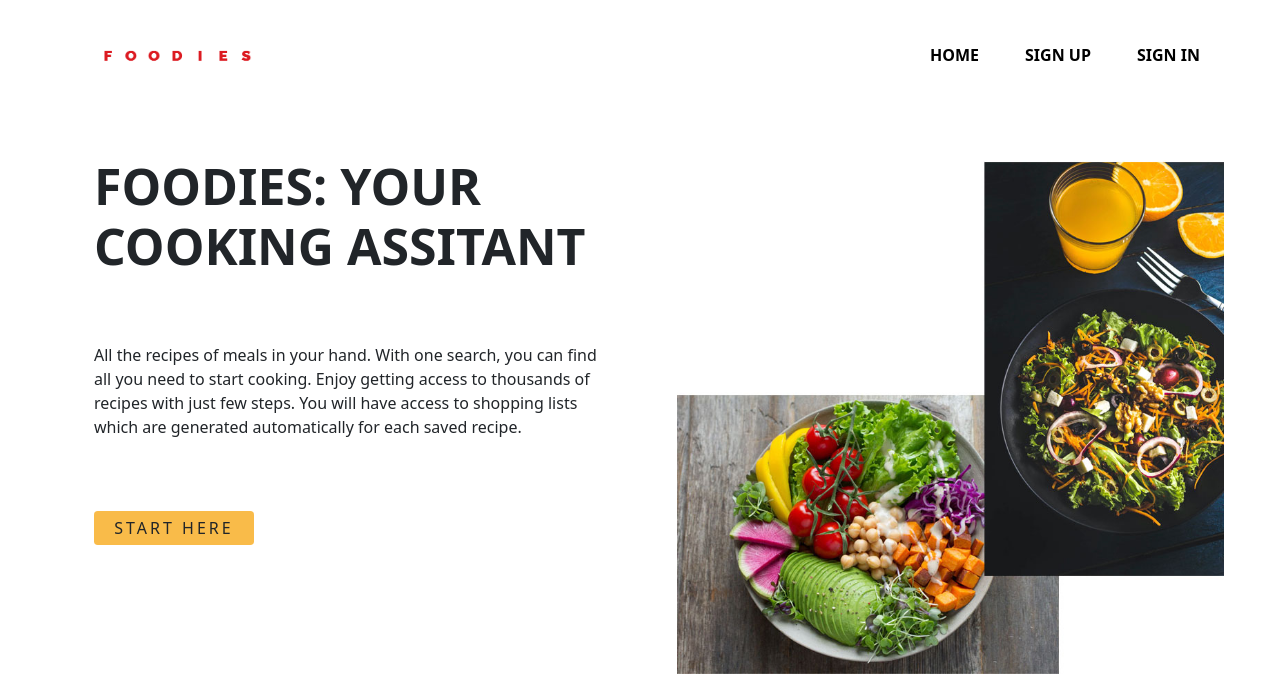
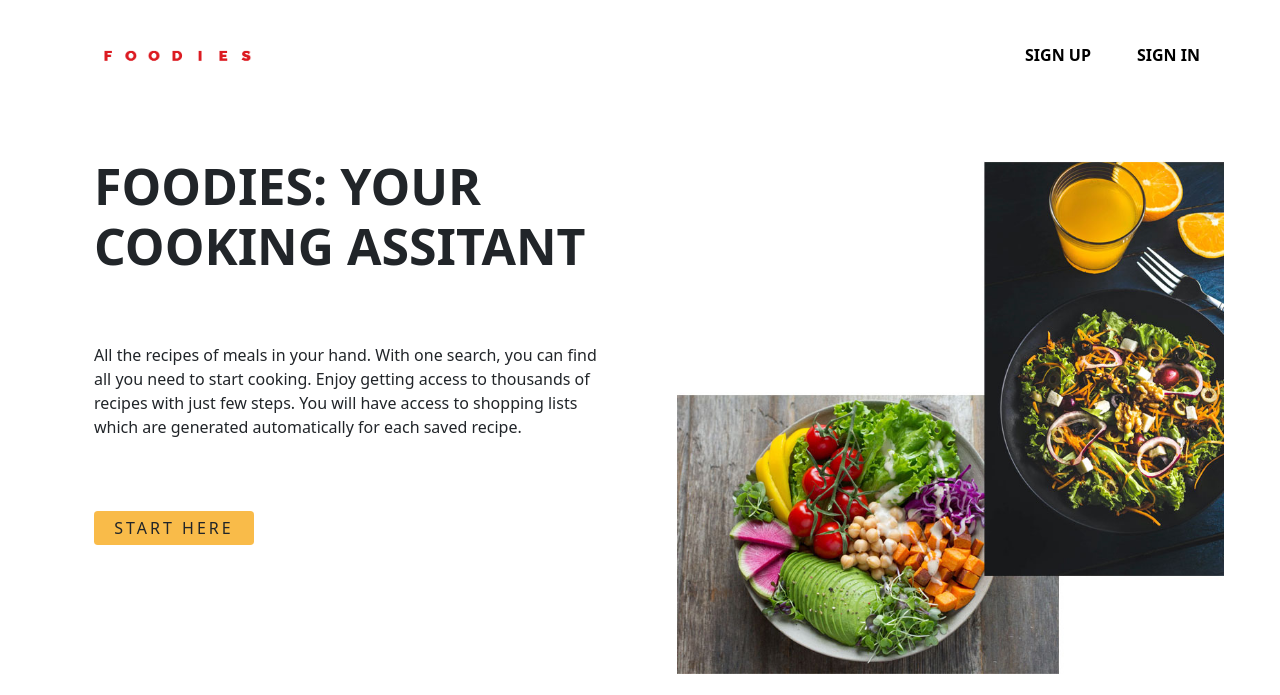
Before and after one commit to Shahabr99/Foodies, a Flask app: page / in a window 1280 px wide. Shown: the top 695 px of the page. Run offline with Flask 3, Linux system fonts and the light colour scheme.

Commit message:
new readme

```diff
--- a/templates/home.html
+++ b/templates/home.html
@@ -13,7 +13,6 @@
     </ul>
     {% if not g.user %}
     <ul class="navigation">
-      <li><a href="/">Home</a></li>
       <li><a href="/signup">Sign up</a></li>
       <li><a href="/signin">Sign in</a></li>
     </ul>
```
Also changed, not shown: README.md.
